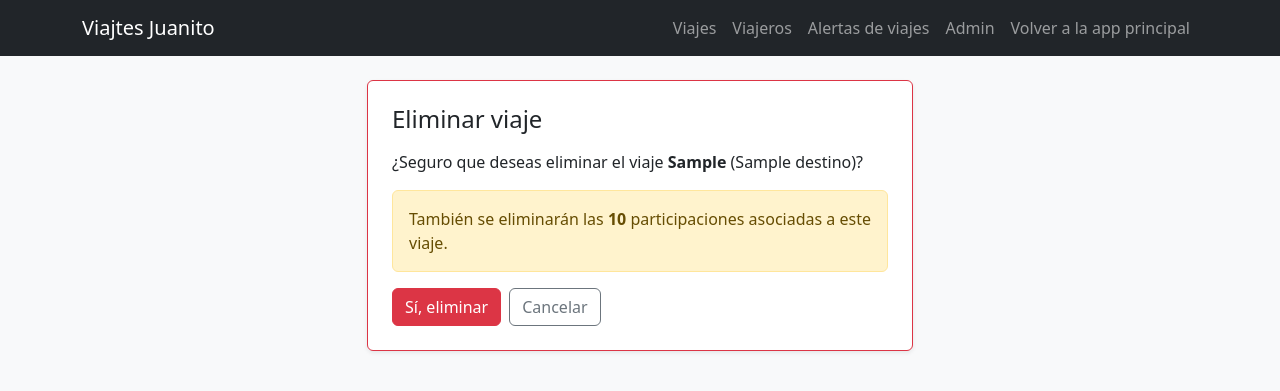
After one commit to david123hi/sitio_web, a Django app: template travelers/templates/travelers_ConfirmDelete.html in a window 1280 px wide. The commit adds this page. Shown: the top 391 px of the page. Run offline with Django 5.2, Linux system fonts and the light colour scheme; tables that the repository leaves empty hold one stand-in row (values such as "Sample post"); the template is opened without the code that fills it: values that come from a table or form of the project are taken from there, most other values are stand-ins (such as "Sample title", 1, 10 or a date in 2020); some libraries are stand-ins or nearby versions.

Commit message:
Actualiza templates para app traveleres

```diff
--- a/travelers/templates/travelers_Base.html
+++ b/travelers/templates/travelers_Base.html
@@ -20,6 +20,7 @@
                     <li class="nav-item"><a class="nav-link" href="{% url 'travel_advisories:lista_alerta' %}">Alertas de viajes</a></li>
                     <li class="nav-item"><a class="nav-link" href="/admin/">Admin</a></li>
                     <li class="nav-item"><a class="nav-link" href="{% url 'blog:inicio' %}">Volver a la app principal</a></li>
+                    {% include 'partials/auth_nav.html' %}
                 </ul>
             </div>
         </div>
@@ -30,5 +31,6 @@
     </div>
 
     <script src="https://cdn.jsdelivr.net/npm/bootstrap@5.3.3/dist/js/bootstrap.bundle.min.js"></script>
+    {% include 'partials/sweetalert_messages.html' %}
 </body>
 </html>
--- /dev/null
+++ b/travelers/templates/travelers_ConfirmDelete.html
@@ -0,0 +1,26 @@
+{% extends 'travelers_Base.html' %}
+{% block titulo %}Eliminar viaje{% endblock %}
+{% block contenido %}
+<div class="row justify-content-center">
+    <div class="col-md-6">
+        <div class="card shadow-sm border-danger">
+            <div class="card-body p-4">
+                <h2 class="h4 mb-3">Eliminar viaje</h2>
+                <p>¿Seguro que deseas eliminar el viaje <strong>{{ viaje.actividad }}</strong> ({{ viaje.destino }})?</p>
+                {% if participantes %}
+                <div class="alert alert-warning">
+                    También se eliminarán las <strong>{{ participantes }}</strong> participaciones asociadas a este viaje.
+                </div>
+                {% endif %}
+                <form method="post">
+                    {% csrf_token %}
+                    <div class="d-flex gap-2">
+                        <button type="submit" class="btn btn-danger">Sí, eliminar</button>
+                        <a href="{% url 'travelers:lista_viajes' %}" class="btn btn-outline-secondary">Cancelar</a>
+                    </div>
+                </form>
+            </div>
+        </div>
+    </div>
+</div>
+{% endblock %}
```
Also changed, not shown: travelers/templates/travelers_Form.html (added, +21 -0 lines), travelers/templates/travelers_Main.html (+7 -6 lines).
